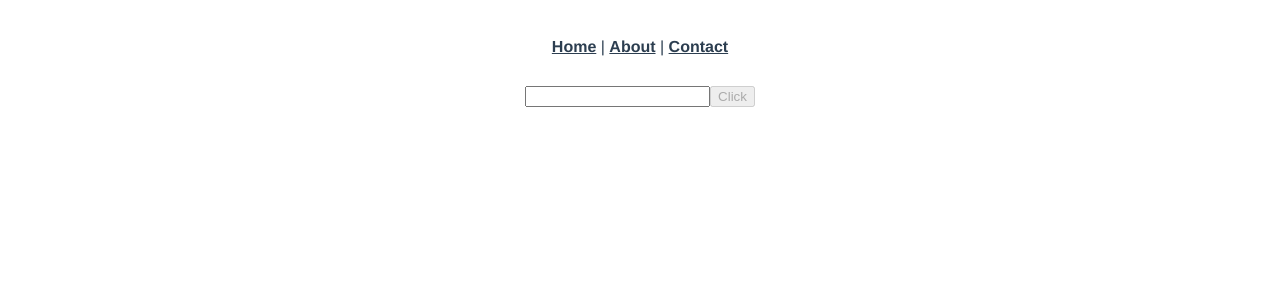
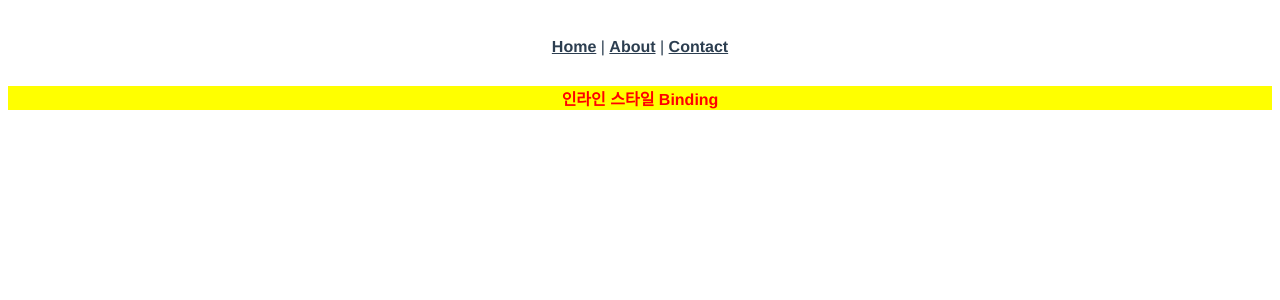
Before and after one commit to manyyeon/study_vue, a Vue app: page /dataBindingExample in a window 1280 px wide. Shown: the top 300 px of the page. Built offline with nearby package versions, Linux system fonts and the light colour scheme.

Commit message:
클래스와 스타일에 데이터 바인딩

```diff
--- a/src/views/DataBindingExample.vue
+++ b/src/views/DataBindingExample.vue
@@ -1,9 +1,5 @@
 <template>
-    <div>
-        <!-- <img v-bind:src="url" style="height: 100px; width: auto"/> -->
-        <input type="text" v-model="textValue" />
-        <button type="button" v-bind:disabled="textValue==''">Click</button>
-    </div>
+    <div v-bind:style="[baseStyle, addStyle]">인라인 스타일 Binding</div>
 </template>
 
 <script>
@@ -11,20 +7,29 @@ export default {
     components: {},
     data() {
         return {
-            url: "https://kr.vuejs.org/images/logo.png",
-            textValue: ""
+            /// CamelCase로 써줘야함
+            styleObject: {
+                backgroundColor: 'yellow',
+                color: 'red',
+                fontWeight: 'bold'
+            },
+            baseStyle: 'background-color:yellow',
+            addStyle: 'color:red;font-weight:bold'
         }
     },
-    setup() {},
-    created() {},
-    mounted() {},
-    unmounted() {},
-    methods: {
-
-    }
 }
 </script>
 
 <style scoped>
-
+.container{
+    width: 100%;
+    height: 200px;
+}
+.active{
+    background-color: blue;
+    font-weight: bold;
+}
+.text-red{
+    color:red;
+}
 </style>
```
